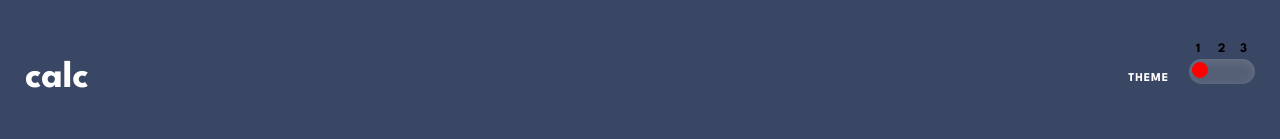
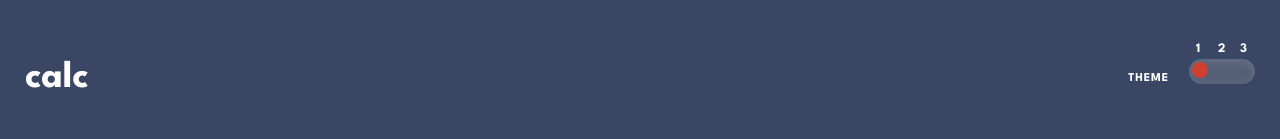
Before and after one commit to crsecu/calculator-app, a React (Create React App) app: page / in a window 1280 px wide. Shown: the top 139 px of the page. Built offline with nearby package versions, Linux system fonts and the light colour scheme.

Commit message:
toggle theme styling finished

```diff
--- a/src/components/Title.js
+++ b/src/components/Title.js
@@ -10,7 +10,7 @@ export default function Title({updateSelectedTheme, toggleTheme}) {
 
   let title = "";
   let themeText = "";
-
+  let toggleSwitch = "";
 
   switch(toggleTheme) {
     case 'two':
@@ -39,9 +39,9 @@ export default function Title({updateSelectedTheme, toggleTheme}) {
         <span className={`calculator__toggle-theme-title ${themeText}`}>THEME</span>
         <div className = "calculator__toggle-theme">
           <div className = "calculator__toggle-container">
-            <label for="one" className="calculator__toggle-label">1</label>
+            <label for="one" className={`calculator__toggle-label ${themeText}`}>1</label>
             <input
-              className={`calculator__toggle-switch ${toggleTheme === "one" ? "visible" : "hidden"}`}
+              className={`calculator__toggle-switch ${toggleTheme === "one" ? "visible t1" : "hidden"}`}
               type="radio"
               name="toggle"
               id="one"
@@ -49,9 +49,9 @@ export default function Title({updateSelectedTheme, toggleTheme}) {
             />
           </div>
           <div className = "calculator__toggle-container">
-            <label for="two" className="calculator__toggle-label">2</label>
+            <label for="two" className={`calculator__toggle-label ${themeText}`}>2</label>
             <input
-              className={`calculator__toggle-switch ${toggleTheme === "two" ? "visible" : "hidden"}`}
+              className={`calculator__toggle-switch ${toggleTheme === "two" ? "visible t2" : "hidden"}`}
               type="radio"
               name="toggle"
               id="two"
@@ -60,9 +60,9 @@ export default function Title({updateSelectedTheme, toggleTheme}) {
           </div>
 
           <div className = "calculator__toggle-container">
-            <label for="three" className="calculator__toggle-label">3</label>
+            <label for="three" className={`calculator__toggle-label ${themeText}`}>3</label>
             <input
-              className={`calculator__toggle-switch ${toggleTheme === "three" ? "visible" : "hidden"}`}
+              className={`calculator__toggle-switch ${toggleTheme === "three" ? "visible t3" : "hidden"}`}
               type="radio"
               name="toggle"
               id="three"
--- a/src/index.css
+++ b/src/index.css
@@ -350,9 +350,21 @@ input {
   appearance: none;
   -webkit-appearance: none;
   border-radius: 90%;
-  background: red;
-  border: 1px solid red;
+  /* background-color: var(--t1-toggle); */
+  /* border: 1px solid var(--t1-keyShadowRed);
+   */
+}
 
+.t1 {
+  background-color: var(--t1-toggle);
+}
+
+.t2 {
+  background-color: var(--t2-toggle);
+}
+
+.t3 {
+  background-color: var(--t3-toggle);
 }
 
 .calculator__toggle-container {
```
